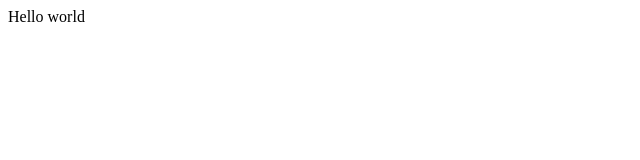
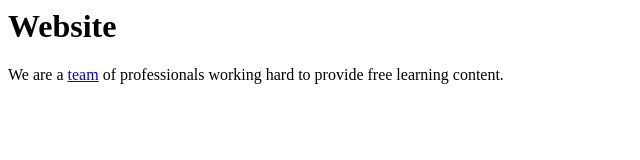
Before and after one commit to balogakos/m-GEOGXXXXX-balogakos.github.io, a plain HTML site: page index.html in a window 1280 px wide. Shown: the whole page, without its empty margins (0-640 px from the left). Drawn offline with Linux system fonts and the light colour scheme.

Commit message:
Update index.html

```diff
--- a/index.html
+++ b/index.html
@@ -1,8 +1,12 @@
 <HTML>
 <TITLE>
-Test
+Website
 </TITLE>
 <BODY>
-Hello world
+  <h1>Website</h1>
+      <p>
+         We are a <a href="https://github.com/balogakos/Programming-for-Social-Science">team</a> of professionals working
+         hard to provide free learning content.
+      </p>
 </BODY>
 </HTML>
```
